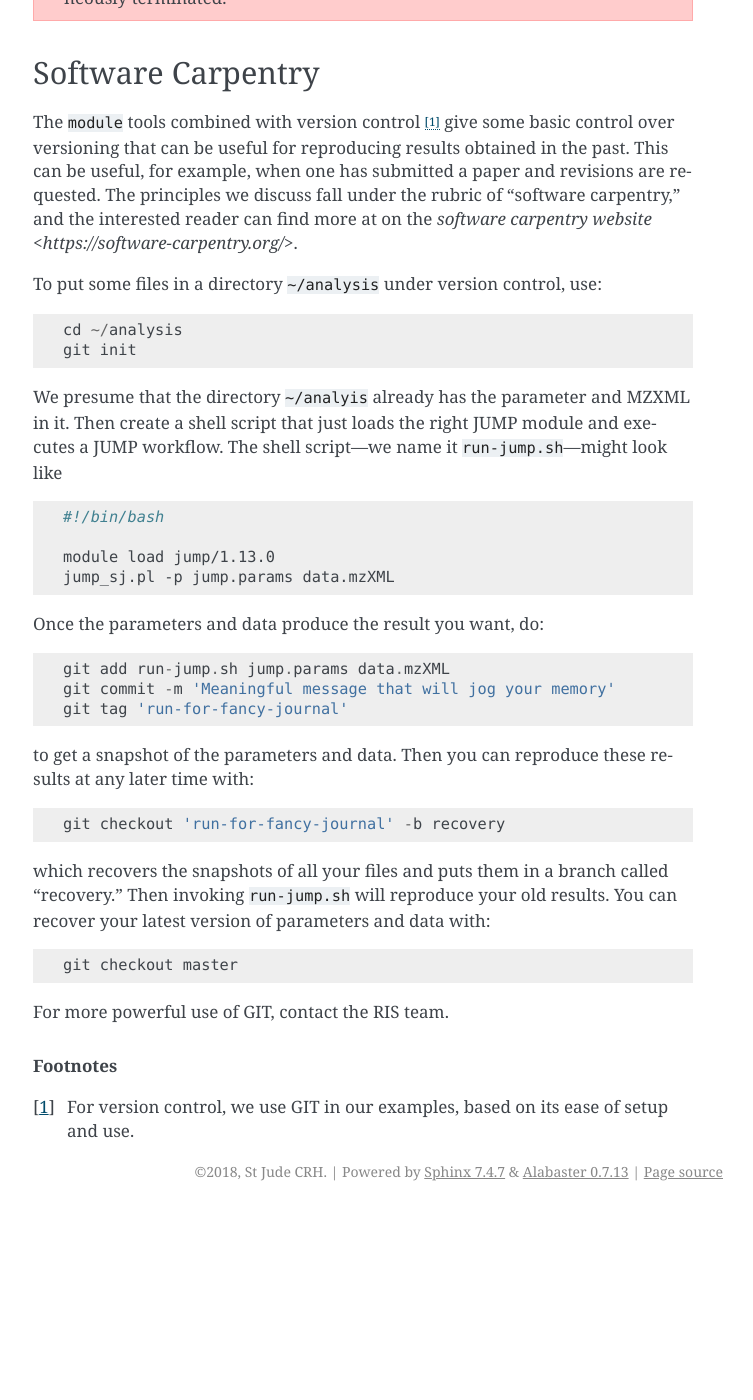
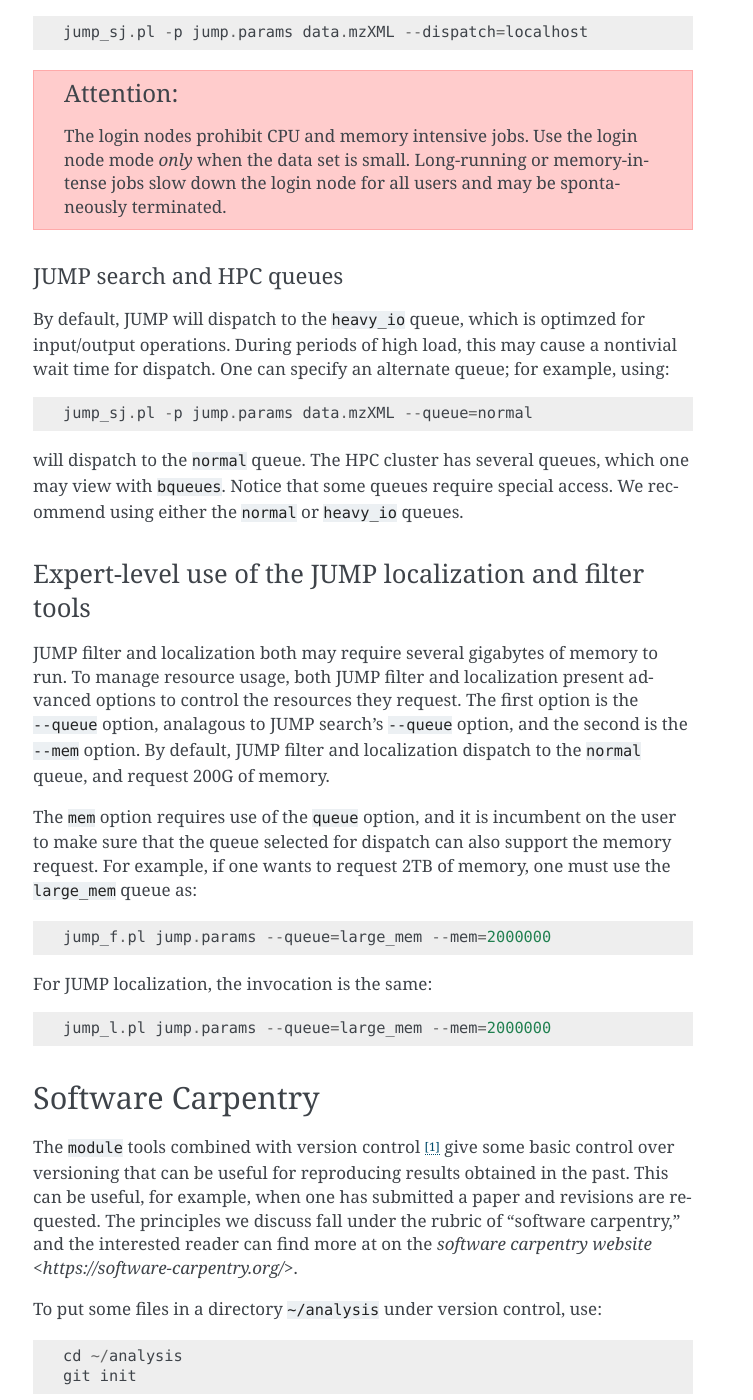
Before and after one commit to JUMPSuite/JUMP, a Sphinx documentation site: the page built from doc/release-notes-v1.13.0.rst, in a window 1280 px wide and 1400 px high, scrolled down 4374 px. Shown: the whole window, without its empty margins (387-1140 px from the left). Built offline with Sphinx 7.4.7, drawn with Linux system fonts in a browser that asks for light colours; before the commit the page ends 5585 px from its top, so only the background shows below that; some of the changed text lies outside the part shown.

Commit message:
documentation

```diff
--- a/doc/release-notes-v1.13.0.rst
+++ b/doc/release-notes-v1.13.0.rst
@@ -107,12 +107,23 @@
 
   jump -q jump.params
 
+For
+JUMP localization, use::
+
+  jump -l jump.params
+
+For
+JUMP database, use::
+
+  jump -d jump.params
+
 The individual JUMP tools
 --------------------------------------------------
 For each option of the top-level JUMP command, there is an individual
 jump command.  ``jump_sj.pl`` is the same as ``jump -s``,
-``jump_f.pl`` is the same as ``jump -f`` and ``jump_q.pl`` is the same
-as ``jump -q``.
+``jump_f.pl`` is the same as ``jump -f``, ``jump_q.pl`` is the same
+as ``jump -q``, ``jump_d.pl`` is the same as ``jump -d``, and
+``jump_l.pl`` is the same as ``jump -l.``
 
 
 Expert-level JUMP usage
@@ -202,6 +213,44 @@
 	       spontaneously terminated.
 
 
+JUMP search and HPC queues
+++++++++++++++++++++++++++++++++++++++++++++++++++
+By default, JUMP will dispatch to the ``heavy_io`` queue, which is
+optimzed for input/output operations.  During periods of high load,
+this may cause a nontivial wait time for dispatch.  One can specify
+an alternate queue; for example, using::
+
+  jump_sj.pl -p jump.params data.mzXML --queue=normal
+
+will dispatch to the ``normal`` queue.  The HPC cluster has several
+queues, which one may view with ``bqueues``.  Notice that some queues
+require special access.  We recommend using either the ``normal`` or
+``heavy_io`` queues.
+
+
+Expert-level use of the JUMP localization and filter tools
+--------------------------------------------------
+JUMP filter and localization both may require several gigabytes of
+memory to run. To manage resource usage, both JUMP filter and
+localization present advanced options to control the resources they
+request.  The first option is the ``--queue`` option, analagous to
+JUMP search's ``--queue`` option, and the second is the ``--mem``
+option.  By default, JUMP filter and localization dispatch to the
+``normal`` queue, and request 200G of memory.
+
+The ``mem`` option requires use of the ``queue`` option, and it is
+incumbent on the user to make sure that the queue selected for
+dispatch can also support the memory request.  For example, if one
+wants to request 2TB of memory, one must use the ``large_mem`` queue
+as::
+
+  jump_f.pl jump.params --queue=large_mem --mem=2000000
+
+For JUMP localization, the invocation is the same::
+
+  jump_l.pl jump.params --queue=large_mem --mem=2000000
+
+
 Software Carpentry
 **************************************************
 The ``module`` tools combined with version control [#f1]_ give some basic
```
